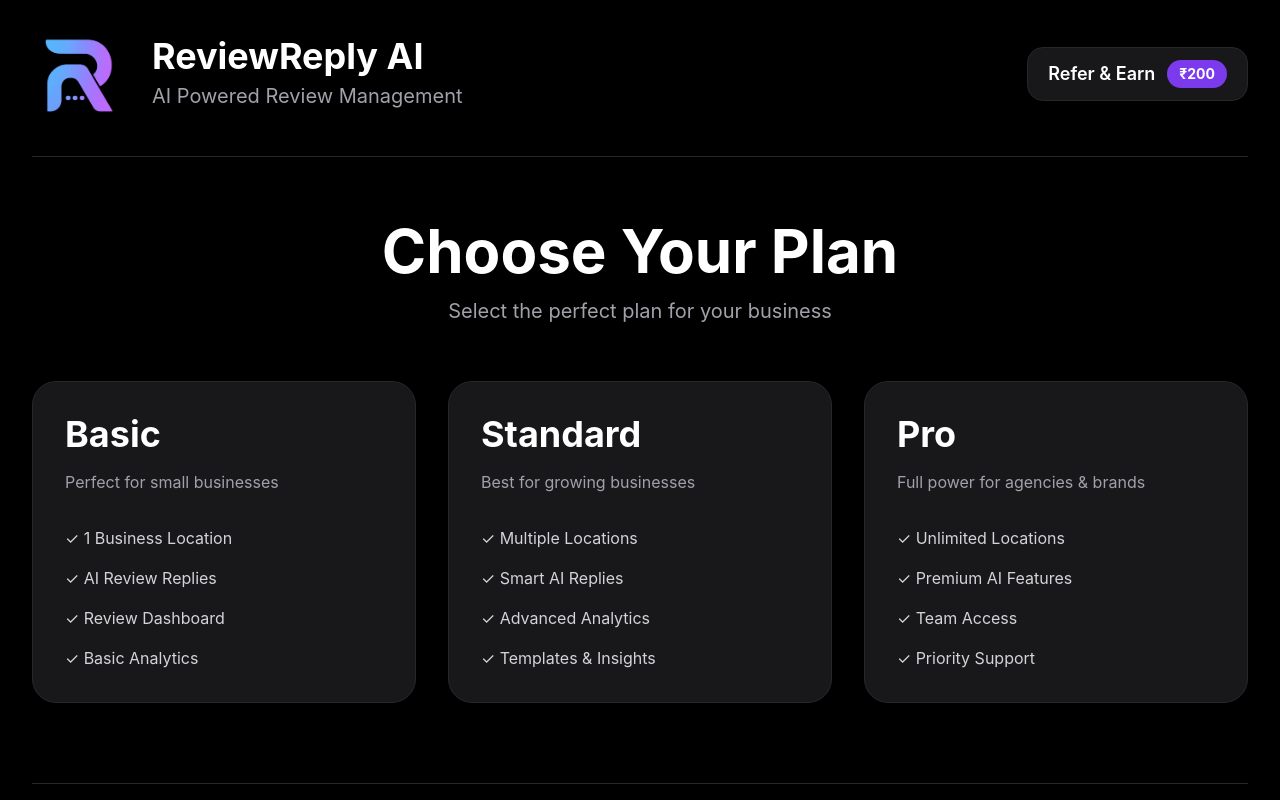
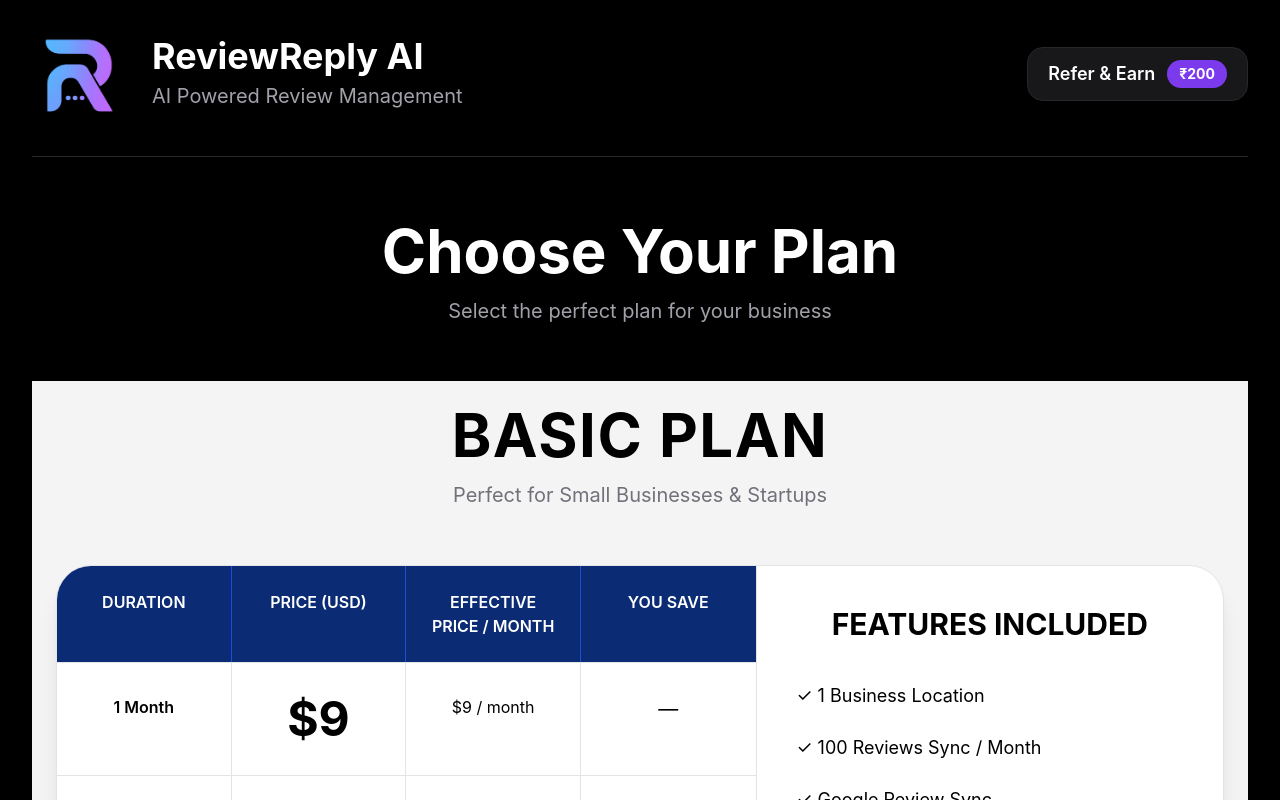
Before and after one commit to afnankhan123456/reviewreply-ai, a Next.js app: page /plans in a window 1280 px wide. Shown: the top 800 px of the page. Built offline with nearby package versions, Linux system fonts and the light colour scheme.

Commit message:
Update page.tsx

```diff
--- a/app/plans/page.tsx
+++ b/app/plans/page.tsx
@@ -2,6 +2,7 @@
 
 import Link from "next/link";
 import Image from "next/image";
+import BasicPricingPage from "./basic/pricing/page";
 
 export default function PlansPage() {
   return (
@@ -73,34 +74,11 @@ export default function PlansPage() {
 
       {/* PLANS */}
 
-      <div className="grid grid-cols-1 md:grid-cols-3 gap-8 max-w-7xl mx-auto">
+      <div className="space-y-8 max-w-7xl mx-auto">
 
         {/* BASIC */}
 
-        <Link href="/plans/basic/pricing">
-
-          <div className="bg-zinc-900 border border-zinc-800 rounded-3xl p-8 hover:border-violet-500 transition-all cursor-pointer">
-
-            <h2 className="text-4xl font-bold mb-4">
-              Basic
-            </h2>
-
-            <p className="text-zinc-400 mb-8">
-              Perfect for small businesses
-            </p>
-
-            <div className="space-y-4 text-zinc-300">
-
-              <div>✓ 1 Business Location</div>
-              <div>✓ AI Review Replies</div>
-              <div>✓ Review Dashboard</div>
-              <div>✓ Basic Analytics</div>
-
-            </div>
-
-          </div>
-
-        </Link>
+        <BasicPricingPage />
 
         {/* STANDARD */}
 
```
